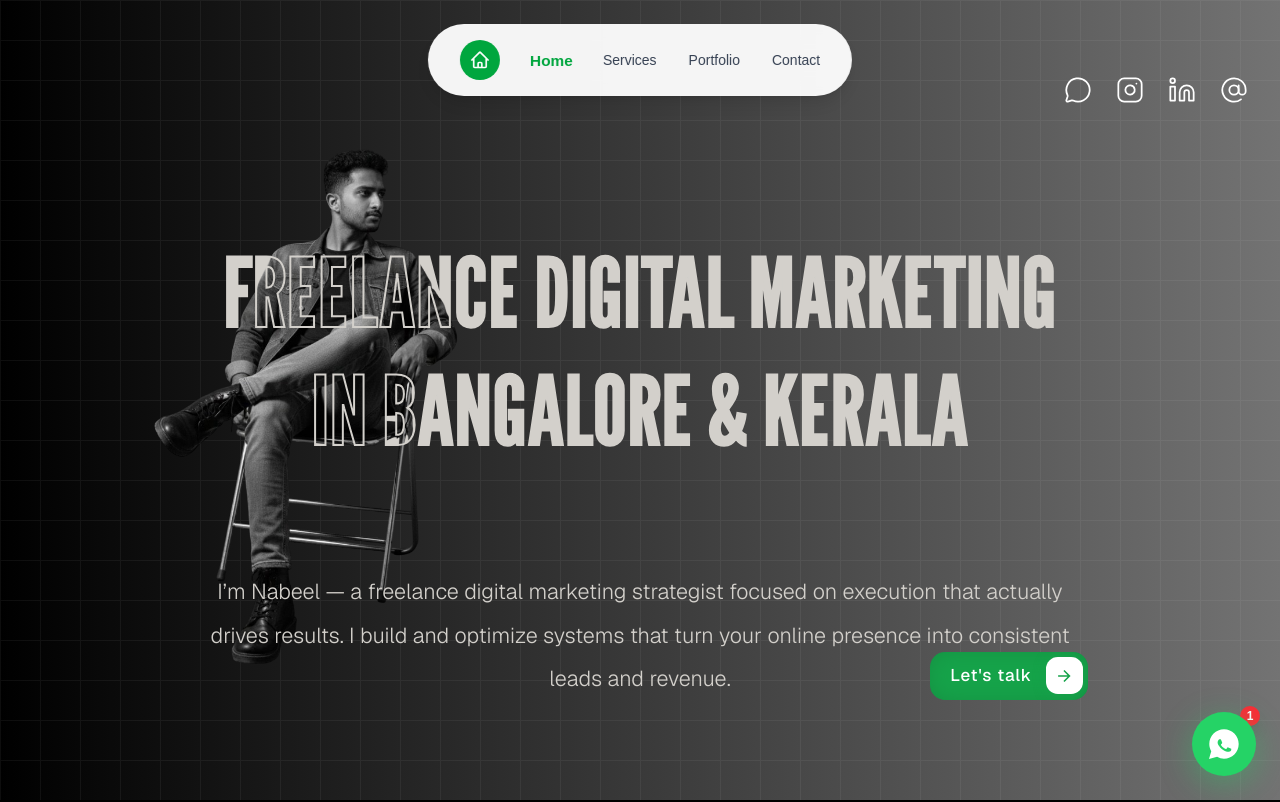
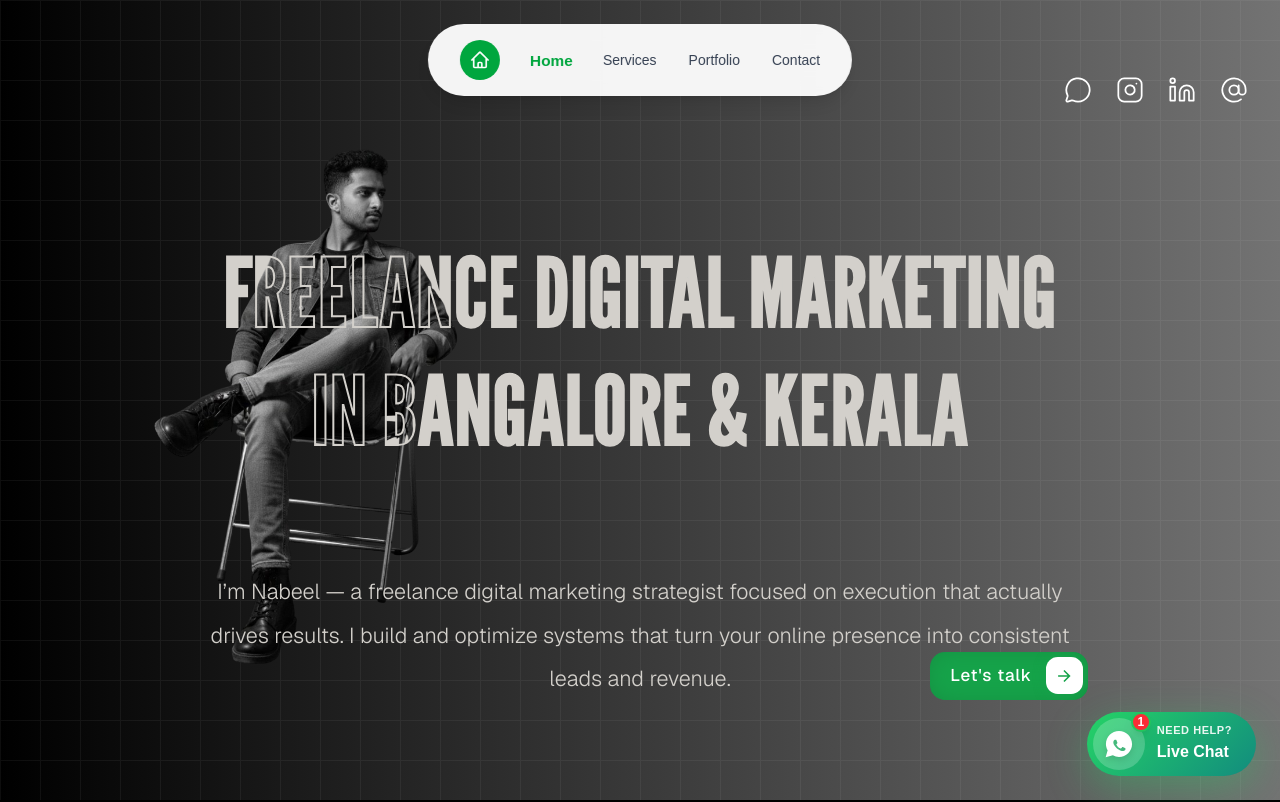
Before and after one commit to nabeelfahad41-wq/Portfolio-website, a Next.js app: page / in a window 1280 px wide. Shown: the top 802 px of the page. Built offline with nearby package versions, Linux system fonts and the light colour scheme.

Commit message:
updated portfolio identity

```diff
--- a/app/component/WhatsAppChat.js
+++ b/app/component/WhatsAppChat.js
@@ -73,28 +73,33 @@ export default function WhatsAppChat() {
             <button
                 onClick={() => setOpen((o) => !o)}
                 aria-label="Open WhatsApp Chat"
-                className={`fixed bottom-6 right-6 z-[999] w-16 h-16 rounded-full flex items-center justify-center transition-all duration-300 hover:scale-110 active:scale-95 focus:outline-none ${pulse ? "wa-fab-pulse" : ""}`}
-                style={{ background: "#25D366", boxShadow: "0 8px 32px rgba(37,211,102,0.4)" }}
+                className={`fixed bottom-6 right-6 z-[999] flex items-center justify-center transition-all duration-300 hover:scale-105 active:scale-95 focus:outline-none ${pulse && !open ? "wa-fab-pulse" : ""} ${open ? "w-14 h-14 md:w-16 md:h-16 rounded-full" : "rounded-full p-1.5 pr-5 md:pr-6"}`}
+                style={{ background: open ? "#128C7E" : "linear-gradient(135deg, #25D366, #128C7E)", boxShadow: "0 12px 40px rgba(37,211,102,0.35)" }}
             >
                 {open ? (
                     /* Close X */
-                    <svg viewBox="0 0 24 24" fill="white" className="w-7 h-7">
-                        <path d="M18 6L6 18M6 6l12 12" stroke="white" strokeWidth="2.5" strokeLinecap="round" />
+                    <svg viewBox="0 0 24 24" fill="none" className="w-7 h-7">
+                        <path d="M18 6L6 18M6 6l12 12" stroke="white" strokeWidth="2.5" strokeLinecap="round" strokeLinejoin="round" />
                     </svg>
                 ) : (
-                    /* WhatsApp icon */
-                    <svg viewBox="0 0 32 32" fill="white" className="w-9 h-9">
-                        <path d="M16 2.933C8.8 2.933 2.933 8.8 2.933 16c0 2.32.627 4.493 1.72 6.373L2.667 29.333l7.187-1.96A13.01 13.01 0 0016 29.067c7.2 0 13.067-5.867 13.067-13.067S23.2 2.933 16 2.933zm6.64 18.507c-.267.747-1.587 1.44-2.173 1.493-.56.053-1.093.253-3.68-.747-3.107-1.173-5.107-4.373-5.253-4.573-.147-.2-1.2-1.6-1.2-3.04s.76-2.16 1.027-2.453c.267-.293.587-.36.787-.36l.573.013c.24.013.493.027.733.573.293.68.933 2.293.933 2.453.013.16 0 .347-.107.507-.107.173-.16.267-.32.427-.16.173-.32.333-.467.493-.147.147-.307.307-.133.6.173.293.787 1.293 1.693 2.093 1.16 1.04 2.133 1.36 2.44 1.52.307.147.48.12.653-.08.173-.2.747-.893.947-1.2.2-.307.4-.253.667-.147l2.133.987c.28.133.48.213.56.333.08.107.08.627-.187 1.373z" />
-                    </svg>
+                    <div className="flex items-center gap-3">
+                        <div className="bg-white/20 p-2 md:p-2.5 rounded-full relative">
+                            {/* WhatsApp icon */}
+                            <svg viewBox="0 0 32 32" fill="white" className="w-7 h-7 md:w-8 md:h-8 drop-shadow-md">
+                                <path d="M16 2.933C8.8 2.933 2.933 8.8 2.933 16c0 2.32.627 4.493 1.72 6.373L2.667 29.333l7.187-1.96A13.01 13.01 0 0016 29.067c7.2 0 13.067-5.867 13.067-13.067S23.2 2.933 16 2.933zm6.64 18.507c-.267.747-1.587 1.44-2.173 1.493-.56.053-1.093.253-3.68-.747-3.107-1.173-5.107-4.373-5.253-4.573-.147-.2-1.2-1.6-1.2-3.04s.76-2.16 1.027-2.453c.267-.293.587-.36.787-.36l.573.013c.24.013.493.027.733.573.293.68.933 2.293.933 2.453.013.16 0 .347-.107.507-.107.173-.16.267-.32.427-.16.173-.32.333-.467.493-.147.147-.307.307-.133.6.173.293.787 1.293 1.693 2.093 1.16 1.04 2.133 1.36 2.44 1.52.307.147.48.12.653-.08.173-.2.747-.893.947-1.2.2-.307.4-.253.667-.147l2.133.987c.28.133.48.213.56.333.08.107.08.627-.187 1.373z" />
+                            </svg>
+                            {/* Notification badge */}
+                            <span className="absolute -top-1.5 -right-1.5 bg-red-500 text-white text-[10px] md:text-xs font-bold w-4 h-4 md:w-5 md:h-5 rounded-full flex items-center justify-center shadow-lg border-2 border-[#22c55e]">
+                                1
+                            </span>
+                        </div>
+                        <div className="flex flex-col items-start leading-[1.2] text-left">
+                            <span className="text-white/90 text-[10px] md:text-[11px] font-bold uppercase tracking-wider mb-0.5">Need help?</span>
+                            <span className="text-white font-extrabold text-sm md:text-base whitespace-nowrap">Live Chat</span>
+                        </div>
+                    </div>
                 )}
             </button>
-
-            {/* ── Notification badge ── */}
-            {!open && (
-                <span className="fixed bottom-[74px] right-5 z-[998] bg-red-500 text-white text-xs font-bold w-5 h-5 rounded-full flex items-center justify-center shadow-lg pointer-events-none">
-                    1
-                </span>
-            )}
 
             {/* ── Chat Panel ── */}
             {open && (
```
